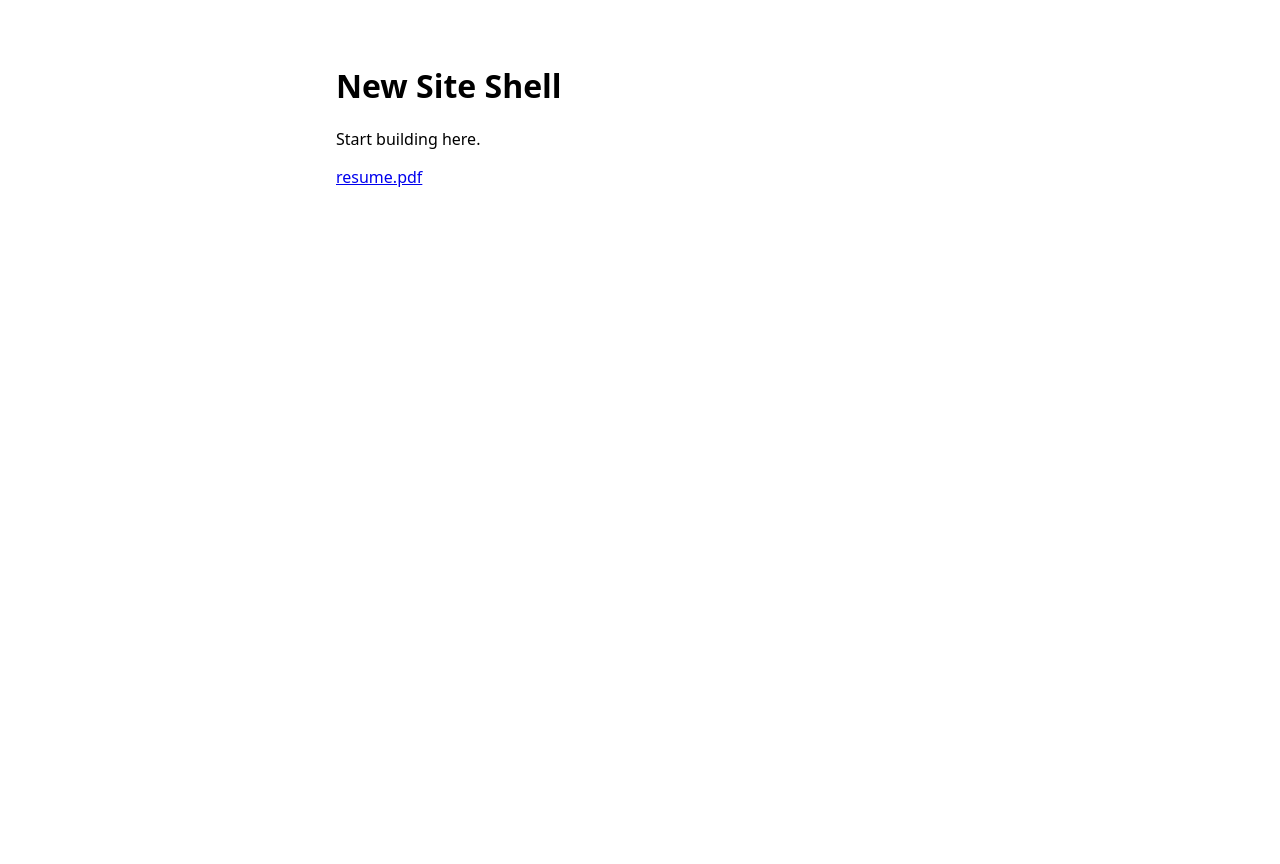
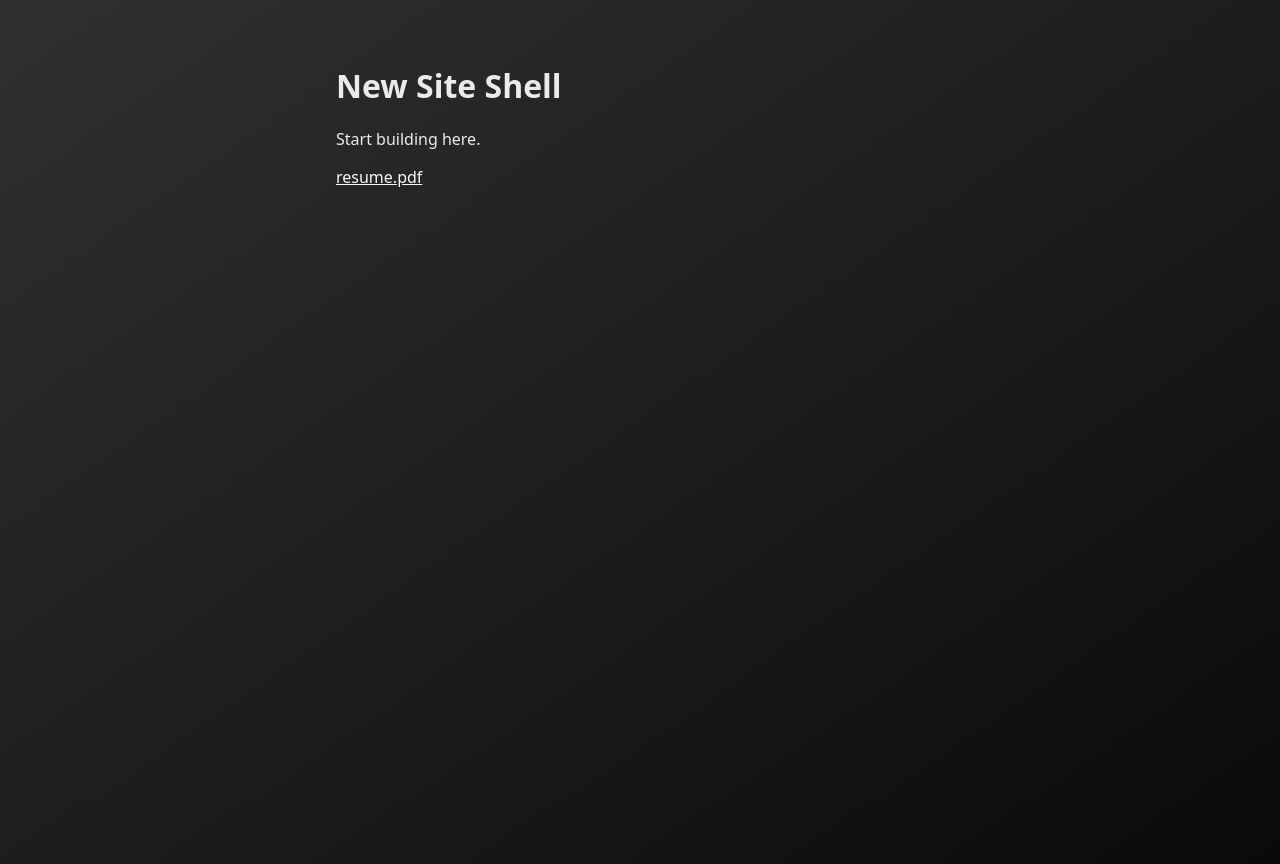
Before and after one commit to l2ggy/website, a plain HTML site: page index.html in a window 1280 px wide. Before the commit the page ends 800 px from the top, so only its background shows below. Drawn offline with Linux system fonts and the light colour scheme.

Commit message:
Update app shell with animated dark gradient background

```diff
--- a/styles.css
+++ b/styles.css
@@ -2,9 +2,33 @@
   box-sizing: border-box;
 }
 
+:root {
+  color-scheme: dark;
+}
+
 body {
+  position: relative;
+  min-height: 100vh;
   margin: 0;
+  overflow-x: hidden;
   font-family: system-ui, sans-serif;
+  color: #ebebeb;
+  background: linear-gradient(145deg, #313131 0%, #1a1a1a 58%, #090909 100%);
+  background-size: 106% 106%;
+  animation: shell-gradient-shift 70s ease-in-out infinite alternate;
+}
+
+body::before {
+  content: "";
+  position: fixed;
+  inset: 0;
+  pointer-events: none;
+  opacity: 0.1;
+  background-image:
+    radial-gradient(circle at 20% 20%, rgba(255, 255, 255, 0.16) 0.45px, transparent 0.8px),
+    radial-gradient(circle at 80% 65%, rgba(255, 255, 255, 0.13) 0.4px, transparent 0.8px);
+  background-size: 3px 3px, 4px 4px;
+  mix-blend-mode: soft-light;
 }
 
 .shell {
@@ -12,3 +36,21 @@ body {
   margin: 4rem auto;
   padding: 0 1rem;
 }
+
+a {
+  color: #f7f7f7;
+}
+
+@keyframes shell-gradient-shift {
+  0% {
+    background-position: 50% 50%;
+  }
+
+  50% {
+    background-position: 48% 52%;
+  }
+
+  100% {
+    background-position: 52% 48%;
+  }
+}
```
